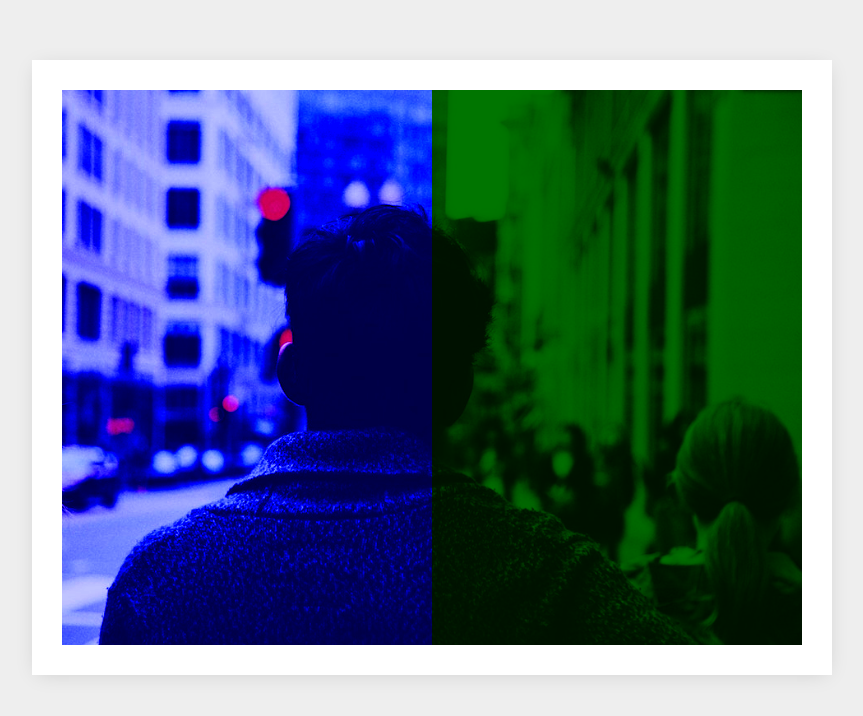
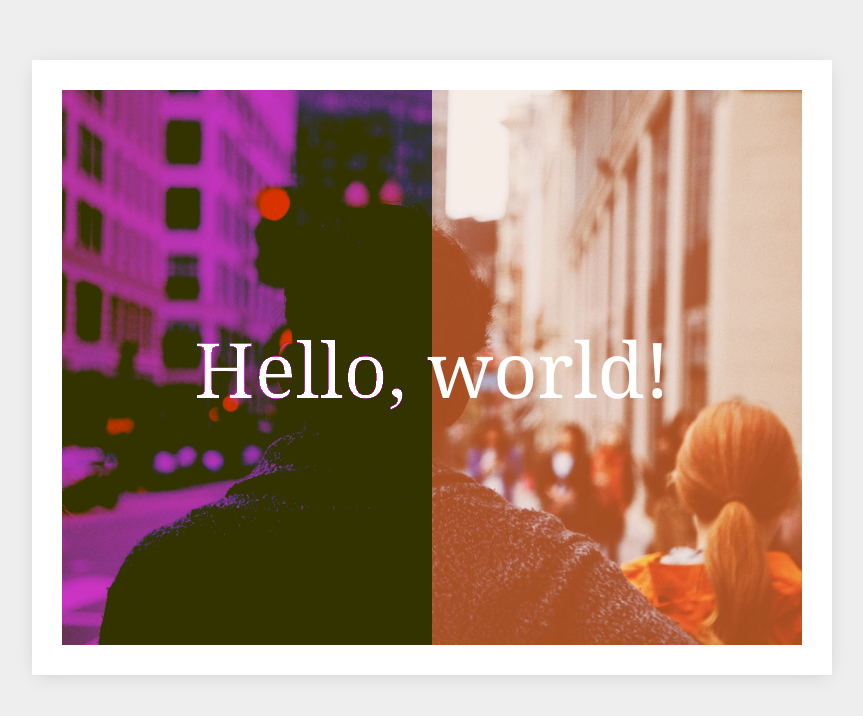
Before and after one commit to jrmykolyn/blend-mode, a website: page index.html in a window 1280 px wide. Shown: the whole page, without its empty margins (208-1071 px from the left). Drawn offline with Linux system fonts and the light colour scheme.

Commit message:
Update folder structure to accommodate Gulp file.

```diff
--- a/css/styles.css
+++ b/assets/src/styles/styles.scss
@@ -1,3 +1,9 @@
+// VARS
+$colors: ( red green blue yellow orange purple );
+$modes: ( normal multiply screen overlay darken lighten color-dodge color-burn hard-light soft-light difference exclusion hue saturation color luminosity );
+
+
+
 *,
 *::before,
 *::after {
@@ -38,10 +44,12 @@ img {
 .blend-mode-container {
   width: 100%;
   height: auto;
-  padding-top: 75%; /* 4:3 */
+  padding-top: 75%; // 4:3
   position: relative;
   overflow: hidden;
+  color: #fff;
   background: #ddd;
+  font-family: Georgia, serif;
 }
 
 .blend-mode-container * {
@@ -50,31 +58,40 @@ img {
   left: 0;
 }
 
+.blend-mode-container h1 {
+	width: 100%;
+	text-align: center;
+	top: 50%;
+	left: 0;
+	transform: translateY( -50% );
+	font-size: 6vw;
+	font-weight: 400;
+}
+
 .blend-mode-layer {
   width: 100%;
   height: 100%;
 }
 
 /* COLORS */
-.bg--red {
-  background: red;
-}
-
-.bg--green {
-  background: green;
-}
-
-.bg--blue {
-  background: blue;
+@each $color in $colors {
+	.bg--#{$color} {
+		background: $color;
+	}
 }
 
 /* MODES */
-.mode--multiply {
-  mix-blend-mode: multiply;
+@each $mode in $modes {
+	.mode--#{$mode} {
+	  mix-blend-mode: #{$mode};
+	}
 }
 
-.mode--overlay {
-  mix-blend-mode: overlay;
+/// TODO: Find an alternative solution re: class names ('opacity--5' doesn't make sense for `opacity: 0.5;`).
+@for $i from 0 through 10 {
+	.opacity--#{$i} {
+		opacity: $i / 10;
+	}
 }
 
 /* ALIGNMENT */
--- a/index.html
+++ b/index.html
@@ -3,19 +3,22 @@
   <head>
     <meta charset="utf-8">
     <title>Blend Mode</title>
-    <link rel="stylesheet" href="css/styles.css">
+    <link rel="stylesheet" href="assets/dist/css/styles.css">
   </head>
   <body>
     <main>
       <div class="blend-mode-container js--blend-mode-container">
-        <img src="assets/img1.jpg" alt="">
+        <img src="assets/src/images/img1.jpg" alt="">
+		<h1>Hello, world!</h1>
         <!-- LAYERS -->
         <!-- LAYERS: LEFT -->
-        <div class="blend-mode-layer mode--overlay bg--blue align--left"></div>
+        <div class="blend-mode-layer mode--color-burn bg--purple align--left"></div>
         <!-- LAYERS: RIGHT -->
-        <div class="blend-mode-layer mode--multiply bg--green align--right"></div>
+        <div class="blend-mode-layer mode--color-dodge bg--red align--right opacity--5"></div>
+		<!-- LAYERS: ALL -->
+		<div class="blend-mode-layer mode--lighten bg--yellow opacity--2"></div>
       </div>
     </main>
-    <script src="js/main.js"></script>
+    <script src="assets/src/scripts/main.js"></script>
   </body>
 </html>
```
Also changed, not shown: assets/dist/css/styles.css (added), assets/src/images/img1.jpg (renamed from assets/img1.jpg), assets/src/scripts/main.js (renamed from js/main.js).
